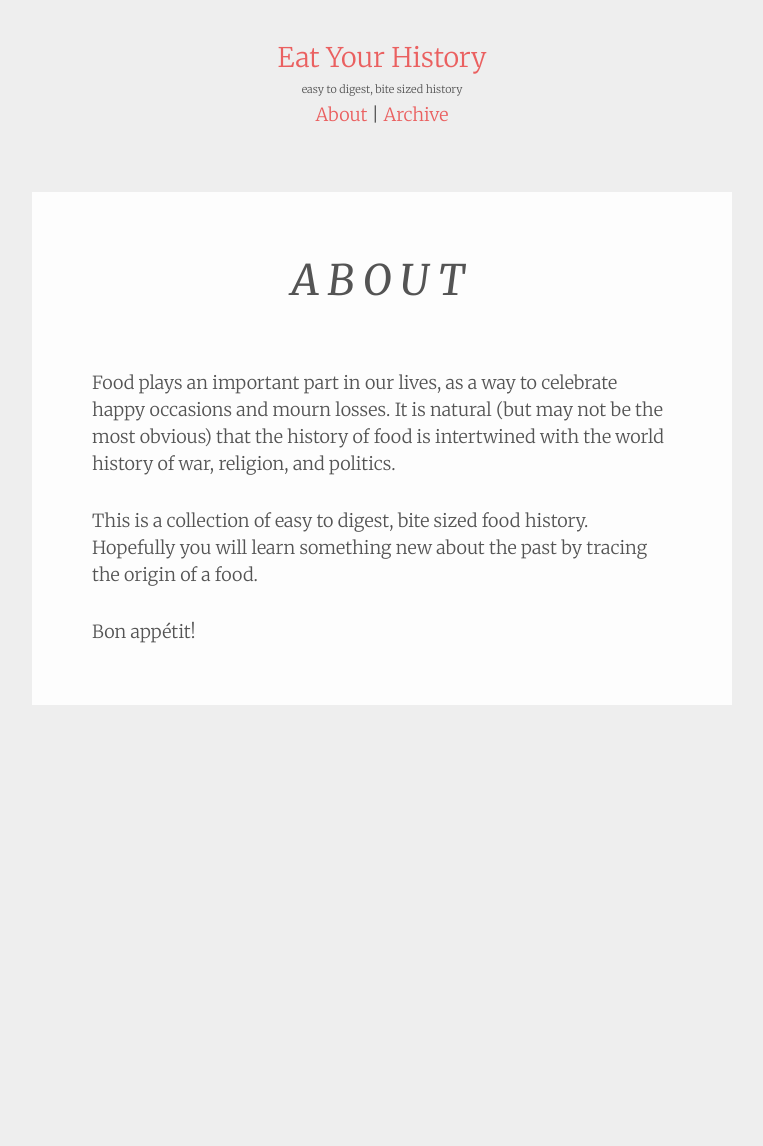
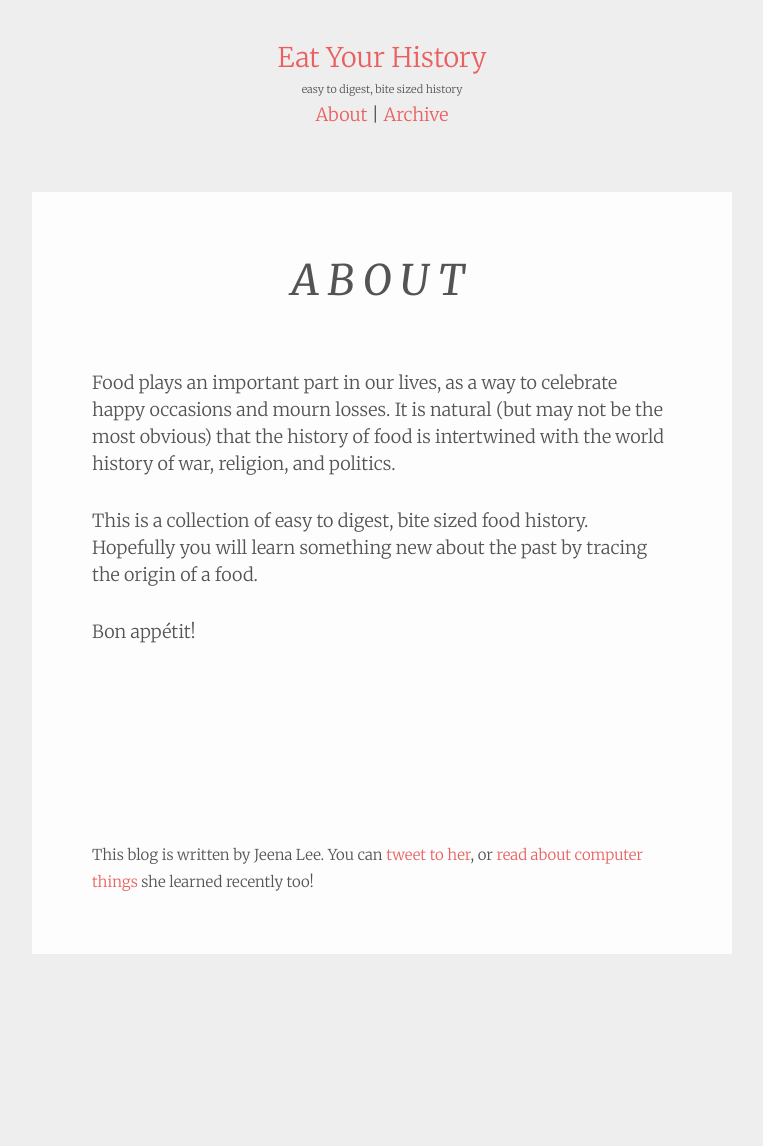
Before and after one commit to jeenalee/eat-your-history, a Jekyll site: the page built from about.md, in a window 1280 px wide. Shown: the whole page, without its empty margins (258-1021 px from the left). Built offline with Jekyll 4.4.1, drawn with Linux system fonts in a browser that asks for light colours; nearby versions of some CDN libraries; before the commit the page ends 900 px from its top, so only the background shows below that.

Commit message:
Add info about the author

```diff
--- a/about.md
+++ b/about.md
@@ -9,3 +9,13 @@ Food plays an important part in our lives, as a way to celebrate happy occasions
 This is a collection of easy to digest, bite sized food history. Hopefully you will learn something new about the past by tracing the origin of a food.
 
 Bon appétit!
+
+<br>
+<br>
+<br>
+<br>
+<br>
+
+<small>
+This blog is written by Jeena Lee. You can <a href="https://twitter.com/theJeenaLee">tweet to her</a>, or <a href="http://www.jeenalee.com">read about computer things</a> she learned recently too!
+</small>
```
